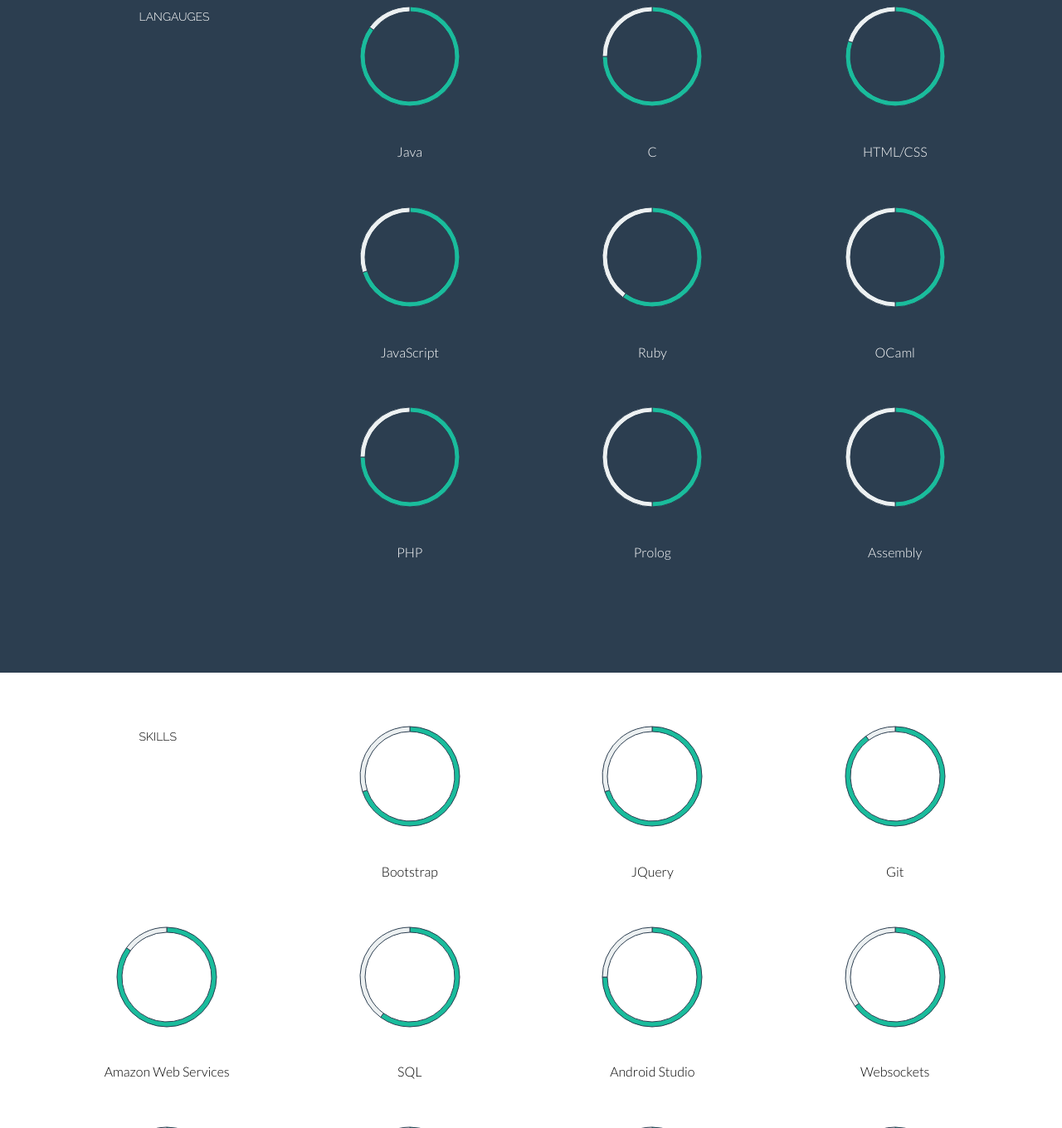
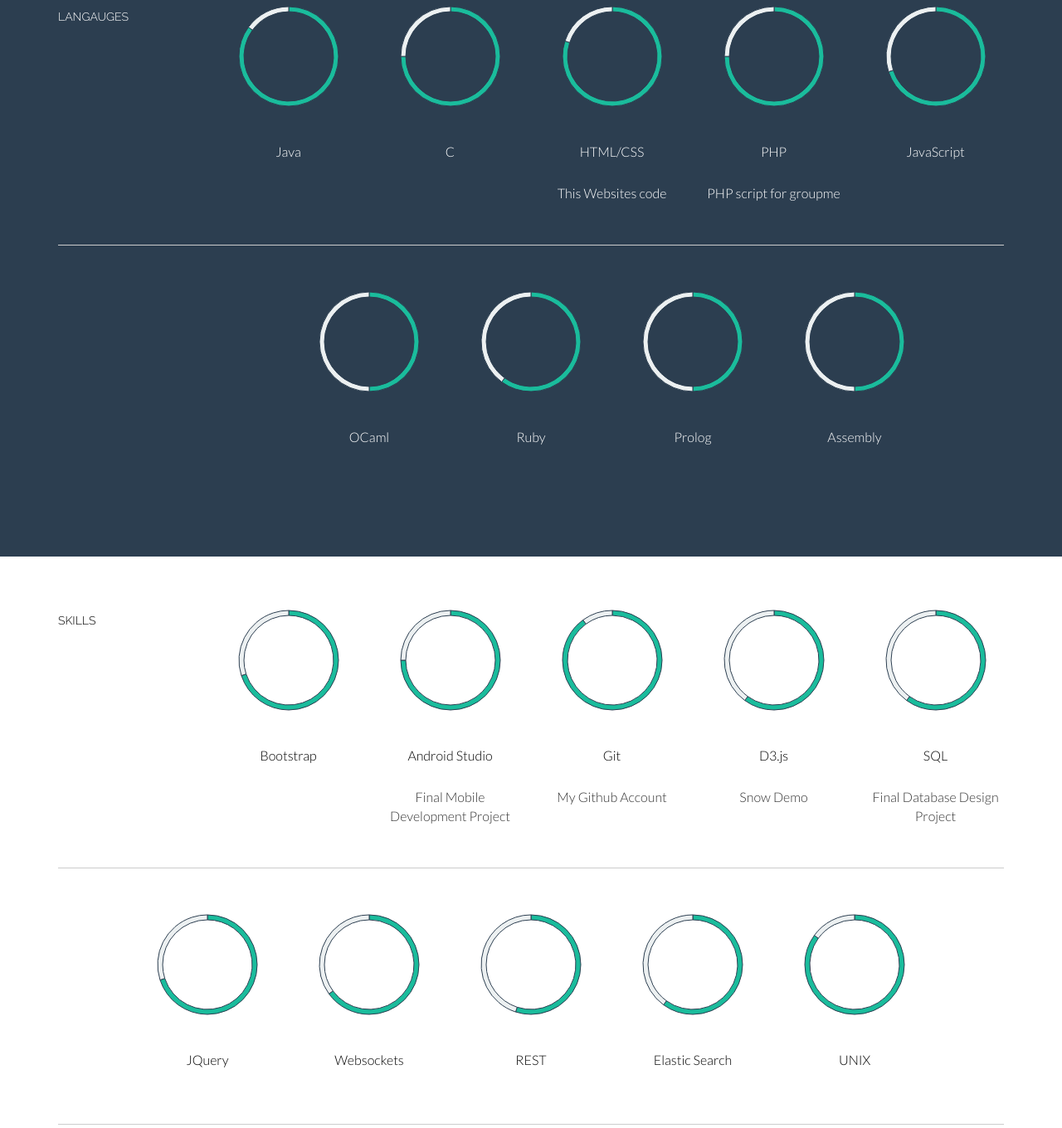
Before and after one commit to jagluck/jagluck.github.io, a website: page skills.html in a window 1280 px wide. Shown: the part 480-1840 px from the top of the page at 83% size. Drawn offline with nearby package versions, Linux system fonts and the light colour scheme.

Commit message:
reformat skill page

```diff
--- a/css/myCSS.css
+++ b/css/myCSS.css
@@ -31,3 +31,22 @@
 .big-pics {
 	font-size:20px;
 }
+
+@media (min-width: 1151px) {
+	.add-space{
+		margin-bottom:50px;
+	}
+}
+
+@media (max-width: 1151px) {
+	.has-link{
+		margin-bottom:50px;
+	}
+	.hide-bar{
+		visibility:hidden;
+	}
+}
+
+.whitetext {
+	color: white;
+}
--- a/skills.html
+++ b/skills.html
@@ -107,11 +107,11 @@
     <!--SKILLS DESCRIPTION -->
     <div id="skillswrap">
         <div class="container">
-            <div class="row">
-                    <div class="col-lg-2 col-lg-offset-1">
+            <div class="row add-space">
+                    <div class="col-lg-2 col-lg-offset-0">
                         <h5>LANGAUGES</h5>
                     </div>
-                    <div class="col-lg-3 centered">
+                    <div class="col-lg-2 centered">
                         <canvas id="java" height="130" width="130"></canvas>
                         <p>Java</p>
                         <br>
@@ -129,7 +129,7 @@
                                 var myDoughnut = new Chart(document.getElementById("java").getContext("2d")).Doughnut(doughnutData);
                         </script>
                     </div>
-                    <div class="col-lg-3 centered">
+                    <div class="col-lg-2 centered">
                         <canvas id="clang" height="130" width="130"></canvas>
                         <p>C</p>
                         <br>
@@ -147,10 +147,10 @@
                                 var myDoughnut = new Chart(document.getElementById("clang").getContext("2d")).Doughnut(doughnutData);
                         </script>
                     </div>
-                    <div class="col-lg-3 centered">
+                    <div class="col-lg-2 centered has-link">
                         <canvas id="html" height="130" width="130"></canvas>
                         <p>HTML/CSS</p>
-                        <br>
+                        <a class = "whitetext" href = "https://github.com/jagluck/personalsite">This Websites code</a>
                         <script>
                             var doughnutData = [
                                     {
@@ -166,7 +166,25 @@
                         </script>
                     </div>
 
-                    <div class="col-lg-3 col-lg-offset-3 centered">
+                    <div class="col-lg-2 centered">
+                        <canvas id="php" height="130" width="130"></canvas>
+                        <p>PHP</p>
+                        <a class = "whitetext" href = "https://github.com/jagluck/GroupMe-Counter">PHP script for groupme</a>
+                        <script>
+                            var doughnutData = [
+                                    {
+                                        value: 75,
+                                        color:"#1abc9c"
+                                    },
+                                    {
+                                        value : 25,
+                                        color : "#ecf0f1"
+                                    }
+                                ];
+                                var myDoughnut = new Chart(document.getElementById("php").getContext("2d")).Doughnut(doughnutData);
+                        </script>
+                    </div>
+                    <div class="col-lg-2 centered">
                         <canvas id="javascript" height="130" width="130"></canvas>
                         <p>JavaScript</p>
                         <br>
@@ -184,25 +202,12 @@
                                 var myDoughnut = new Chart(document.getElementById("javascript").getContext("2d")).Doughnut(doughnutData);
                         </script>
                     </div>
-                    <div class="col-lg-3 centered">
-                        <canvas id="ruby" height="130" width="130"></canvas>
-                        <p>Ruby</p>
-                        <br>
-                        <script>
-                            var doughnutData = [
-                                    {
-                                        value: 60,
-                                        color:"#1abc9c"
-                                    },
-                                    {
-                                        value : 40,
-                                        color : "#ecf0f1"
-                                    }
-                                ];
-                                var myDoughnut = new Chart(document.getElementById("ruby").getContext("2d")).Doughnut(doughnutData);
-                        </script>
-                    </div>
-                    <div class="col-lg-3 centered">
+
+            </div>
+            <hr class = "add-space hide-bar">
+            <div class="row">
+
+                    <div class="col-lg-2 col-lg-offset-3 centered">
                         <canvas id="ocaml" height="130" width="130"></canvas>
                         <p>OCaml</p>
                         <br>
@@ -223,25 +228,25 @@
 
 
 
-                     <div class="col-lg-3 col-lg-offset-3 centered">
-                        <canvas id="php" height="130" width="130"></canvas>
-                        <p>PHP</p>
+                     <div class="col-lg-2 centered">
+                        <canvas id="ruby" height="130" width="130"></canvas>
+                        <p>Ruby</p>
                         <br>
                         <script>
                             var doughnutData = [
                                     {
-                                        value: 75,
+                                        value: 60,
                                         color:"#1abc9c"
                                     },
                                     {
-                                        value : 25,
+                                        value : 40,
                                         color : "#ecf0f1"
                                     }
                                 ];
-                                var myDoughnut = new Chart(document.getElementById("php").getContext("2d")).Doughnut(doughnutData);
+                                var myDoughnut = new Chart(document.getElementById("ruby").getContext("2d")).Doughnut(doughnutData);
                         </script>
                     </div>
-                    <div class="col-lg-3 centered">
+                    <div class="col-lg-2 centered">
                         <canvas id="prolog" height="130" width="130"></canvas>
                         <p>Prolog</p>
                         <br>
@@ -259,7 +264,7 @@
                                 var myDoughnut = new Chart(document.getElementById("prolog").getContext("2d")).Doughnut(doughnutData);
                         </script>
                     </div>
-                    <div class="col-lg-3 centered">
+                    <div class="col-lg-2 centered">
                         <canvas id="assembly" height="130" width="130"></canvas>
                         <p>Assembly</p>
                         <br>
@@ -285,11 +290,11 @@
 
     <div id="skillswrapwhite">
         <div class="container">
-            <div class="row">
-                    <div class="col-lg-2 col-lg-offset-1">
+            <div class="row add-space">
+                    <div class="col-lg-2 col-lg-offset-0">
                         <h5>SKILLS</h5>
                     </div>
-                    <div class="col-lg-3 centered">
+                    <div class="col-lg-2 centered has-link">
                         <canvas id="bootstrap" height="130" width="130"></canvas>
                         <p>Bootstrap</p>
                         <br>
@@ -307,7 +312,87 @@
                                 var myDoughnut = new Chart(document.getElementById("bootstrap").getContext("2d")).Doughnut(doughnutData);
                         </script>
                     </div>
-                    <div class="col-lg-3 centered">
+                    <div class="col-lg-2 centered has-link">
+                        <canvas id="Android Studio" height="130" width="130"></canvas>
+                        <p>Android Studio</p>
+                        <a href = "https://github.com/jaygrl216/MSApp">Final Mobile Development Project</a>
+                        <script>
+                            var doughnutData = [
+                                    {
+                                        value: 75,
+                                        color:"#1abc9c"
+                                    },
+                                    {
+                                        value : 25,
+                                        color : "#ecf0f1"
+                                    }
+                                ];
+                                var myDoughnut = new Chart(document.getElementById("Android Studio").getContext("2d")).Doughnut(doughnutData);
+                        </script>
+                    </div>
+                    <div class="col-lg-2 centered has-link">
+                        <canvas id="git" height="130" width="130"></canvas>
+                        <p>Git</p>
+                        <a href = "https://github.com/jagluck">My Github Account</a>
+                        <script>
+                            var doughnutData = [
+                                    {
+                                        value: 90,
+                                        color:"#1abc9c"
+                                    },
+                                    {
+                                        value : 10,
+                                        color : "#ecf0f1"
+                                    }
+                                ];
+                                var myDoughnut = new Chart(document.getElementById("git").getContext("2d")).Doughnut(doughnutData);
+                        </script>
+                    </div>
+
+
+
+                    <div class="col-lg-2 centered has-link">
+                        <canvas id="d3" height="130" width="130"></canvas>
+                        <p>D3.js</p>
+                        <script>
+                            var doughnutData = [
+                                    {
+                                        value: 60,
+                                        color:"#1abc9c"
+                                    },
+                                    {
+                                        value : 40,
+                                        color : "#ecf0f1"
+                                    }
+                                ];
+                                var myDoughnut = new Chart(document.getElementById("d3").getContext("2d")).Doughnut(doughnutData);
+                        </script>
+                        <a href = "snow.html">Snow Demo</a>
+                    </div>
+                    <div class="col-lg-2 centered has-link">
+                        <canvas id="sql" height="130" width="130"></canvas>
+                        <p>SQL</p>
+                        <a href = "https://github.com/mjschleckser/DAGR_database">Final Database Design Project</a>
+                        <script>
+                            var doughnutData = [
+                                    {
+                                        value: 60,
+                                        color:"#1abc9c"
+                                    },
+                                    {
+                                        value : 40,
+                                        color : "#ecf0f1"
+                                    }
+                                ];
+                                var myDoughnut = new Chart(document.getElementById("sql").getContext("2d")).Doughnut(doughnutData);
+                        </script>
+                    </div>
+
+            </div>
+            <hr class = "add-space hide-bar">
+            <div class="row">
+
+                    <div class="col-lg-2 col-lg-offset-1 centered">
                         <canvas id="jquery" height="130" width="130"></canvas>
                         <p>JQuery</p>
                         <br>
@@ -325,86 +410,11 @@
                                 var myDoughnut = new Chart(document.getElementById("jquery").getContext("2d")).Doughnut(doughnutData);
                         </script>
                     </div>
-                    <div class="col-lg-3 centered">
-                        <canvas id="git" height="130" width="130"></canvas>
-                        <p>Git</p>
-                        <br>
-                        <script>
-                            var doughnutData = [
-                                    {
-                                        value: 90,
-                                        color:"#1abc9c"
-                                    },
-                                    {
-                                        value : 10,
-                                        color : "#ecf0f1"
-                                    }
-                                ];
-                                var myDoughnut = new Chart(document.getElementById("git").getContext("2d")).Doughnut(doughnutData);
-                        </script>
-                    </div>
-
-
-
-                    <div class="col-lg-3 centered">
-                        <canvas id="aws" height="130" width="130"></canvas>
-                        <p>Amazon Web Services</p>
-                        <br>
-                        <script>
-                            var doughnutData = [
-                                    {
-                                        value: 85,
-                                        color:"#1abc9c"
-                                    },
-                                    {
-                                        value : 15,
-                                        color : "#ecf0f1"
-                                    }
-                                ];
-                                var myDoughnut = new Chart(document.getElementById("aws").getContext("2d")).Doughnut(doughnutData);
-                        </script>
-                    </div>
-                    <div class="col-lg-3 centered">
-                        <canvas id="sql" height="130" width="130"></canvas>
-                        <p>SQL</p>
-                        <br>
-                        <script>
-                            var doughnutData = [
-                                    {
-                                        value: 60,
-                                        color:"#1abc9c"
-                                    },
-                                    {
-                                        value : 40,
-                                        color : "#ecf0f1"
-                                    }
-                                ];
-                                var myDoughnut = new Chart(document.getElementById("sql").getContext("2d")).Doughnut(doughnutData);
-                        </script>
-                    </div>
-                    <div class="col-lg-3 centered">
-                        <canvas id="Android Studio" height="130" width="130"></canvas>
-                        <p>Android Studio</p>
-                        <br>
-                        <script>
-                            var doughnutData = [
-                                    {
-                                        value: 75,
-                                        color:"#1abc9c"
-                                    },
-                                    {
-                                        value : 25,
-                                        color : "#ecf0f1"
-                                    }
-                                ];
-                                var myDoughnut = new Chart(document.getElementById("Android Studio").getContext("2d")).Doughnut(doughnutData);
-                        </script>
-                    </div>
 
 
 
 
-                    <div class="col-lg-3 centered">
+                    <div class="col-lg-2 centered">
                         <canvas id="websockets" height="130" width="130"></canvas>
                         <p>Websockets</p>
                         <br>
@@ -422,7 +432,7 @@
                                 var myDoughnut = new Chart(document.getElementById("websockets").getContext("2d")).Doughnut(doughnutData);
                         </script>
                     </div>
-                    <div class="col-lg-3 centered">
+                    <div class="col-lg-2 centered">
                         <canvas id="REST" height="130" width="130"></canvas>
                         <p>REST</p>
                         <br>
@@ -440,7 +450,7 @@
                                 var myDoughnut = new Chart(document.getElementById("REST").getContext("2d")).Doughnut(doughnutData);
                         </script>
                     </div>
-                    <div class="col-lg-3 centered">
+                    <div class="col-lg-2 centered">
                         <canvas id="Elastic Search" height="130" width="130"></canvas>
                         <p>Elastic Search</p>
                         <br>
@@ -459,7 +469,7 @@
                         </script>
                     </div>
 
-                     <div class="col-lg-3 centered">
+                     <div class="col-lg-2 centered">
                         <canvas id="UNIX" height="130" width="130"></canvas>
                         <p>UNIX</p>
                         <br>
@@ -477,7 +487,12 @@
                                 var myDoughnut = new Chart(document.getElementById("UNIX").getContext("2d")).Doughnut(doughnutData);
                         </script>
                     </div>
-                    <div class="col-lg-3 centered">
+
+            </div>
+            <hr class = "add-space hide-bar">
+            <div class="row">
+
+                    <div class="col-lg-2 col-lg-offset-2 centered">
                         <canvas id="Maven" height="130" width="130"></canvas>
                         <p>Maven</p>
                         <br>
@@ -495,7 +510,7 @@
                                 var myDoughnut = new Chart(document.getElementById("Maven").getContext("2d")).Doughnut(doughnutData);
                         </script>
                     </div>
-                    <div class="col-lg-3 centered">
+                    <div class="col-lg-2 centered">
                         <canvas id="curl" height="130" width="130"></canvas>
                         <p>cULR</p>
                         <br>
@@ -514,7 +529,7 @@
                         </script>
                     </div>
 
-                    <div class="col-lg-3 centered">
+                    <div class="col-lg-2 centered">
                         <canvas id="Jetty" height="130" width="130"></canvas>
                         <p>Jetty</p>
                         <br>
@@ -532,7 +547,7 @@
                                 var myDoughnut = new Chart(document.getElementById("Jetty").getContext("2d")).Doughnut(doughnutData);
                         </script>
                     </div>
-                    <div class="col-lg-3 centered">
+                    <div class="col-lg-2 centered">
                         <canvas id="JSON" height="130" width="130"></canvas>
                         <p>JSON</p>
                         <br>
@@ -550,7 +565,7 @@
                                 var myDoughnut = new Chart(document.getElementById("JSON").getContext("2d")).Doughnut(doughnutData);
                         </script>
                     </div>
-                    <div class="col-lg-3 centered">
+                    <div class="col-lg-2 centered">
                         <canvas id="Adobe Photoshop" height="130" width="130"></canvas>
                         <p>Adobe Photoshop</p>
                         <br>
@@ -568,8 +583,11 @@
                                 var myDoughnut = new Chart(document.getElementById("Adobe Photoshop").getContext("2d")).Doughnut(doughnutData);
                         </script>
                     </div>
+            </div>
+            <hr class = "add-space hide-bar">
+            <div class="row">
 
-                     <div class="col-lg-3 centered">
+                     <div class="col-lg-2 col-lg-offset-1 centered">
                         <canvas id="Adobe Illustrator" height="130" width="130"></canvas>
                         <p>Adobe Illustrator</p>
                         <br>
@@ -587,7 +605,7 @@
                                 var myDoughnut = new Chart(document.getElementById("Adobe Illustrator").getContext("2d")).Doughnut(doughnutData);
                         </script>
                     </div>
-                    <div class="col-lg-3 centered">
+                    <div class="col-lg-2 centered">
                         <canvas id="pi" height="130" width="130"></canvas>
                         <p>Raspberry Pi</p>
                         <br>
@@ -603,6 +621,24 @@
                                     }
                                 ];
                                 var myDoughnut = new Chart(document.getElementById("pi").getContext("2d")).Doughnut(doughnutData);
+                        </script>
+                    </div>
+                    <div class="col-lg-2 centered">
+                        <canvas id="aws" height="130" width="130"></canvas>
+                        <p>Amazon Web Services</p>
+                        <br>
+                        <script>
+                            var doughnutData = [
+                                    {
+                                        value: 85,
+                                        color:"#1abc9c"
+                                    },
+                                    {
+                                        value : 15,
+                                        color : "#ecf0f1"
+                                    }
+                                ];
+                                var myDoughnut = new Chart(document.getElementById("aws").getContext("2d")).Doughnut(doughnutData);
                         </script>
                     </div>
             </div><!--/.row -->
```
Also changed, not shown: resume.html (+1 -1 lines).
